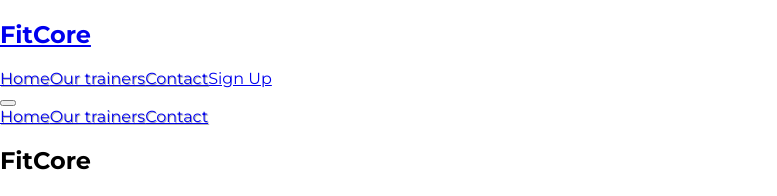
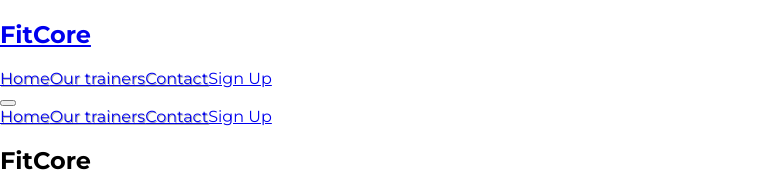
Before and after one commit to SphiriaDigital666/Gym-Project, a React (Create React App) app in the folder client/: page /login in a window 1280 px wide. Shown: the top 196 px of the page, without its empty margins (0-777 px from the left). Built offline with nearby package versions, Linux system fonts and the light colour scheme; the HTML template or start-up script is replaced by a standard one.

Commit message:
Fixed some errors related to authentication.

```diff
--- a/client/src/components/Navbar.jsx
+++ b/client/src/components/Navbar.jsx
@@ -1,6 +1,5 @@
-import { useState, useEffect } from "react";
+import { useState } from "react";
 import { NavLink, Link } from "react-router-dom";
-import { jwtDecode } from "jwt-decode";
 
 import "../assets/styles/Navbar.css";
 
@@ -17,33 +16,10 @@ const links = [
     name: "Contact",
     path: "/contact",
   },
-  // {
-  //   name: "Sign up",
-  //   path: "/login",
-  // },
 ];
 
-const Navbar = () => {
-  const [isLoggedIn, setIsLoggedIn] = useState(false);
+const Navbar = ({ isLoggedIn }) => {
   const [isToggled, setIsToggled] = useState(false);
-  const token = localStorage.getItem("token");
-
-  useEffect(() => {
-    if (token) {
-      try {
-        const decoded = jwtDecode(token);
-
-        if (decoded) {
-          setIsLoggedIn(true);
-        }
-      } catch (error) {
-        console.log("token has been tampered with");
-        localStorage.removeItem("token");
-        console.log(error.message);
-      }
-    }
-  }, []);
-
   const handleClick = () => {
     setIsToggled((prev) => !prev);
   };
@@ -62,15 +38,6 @@ const Navbar = () => {
         </h1>
         <nav className="hidden space-x-8 text-xs capitalize md:block xl:space-x-16 2xl:text-base">
           {links.map(({ name, path }) => (
-            // <NavLink
-            //   key={path}
-            //   to={path}
-            //   className={({ isActive }) =>
-            //     `${path === "/login" ? "bg-primary px-[0.6em] py-[0.3em] font-bold capitalize text-black" : "text-lift"} ${isActive && path !== "/login" ? "text-primary" : "hover:opacity-70"}`
-            //   }
-            // >
-            //   {name}
-            // </NavLink>
             <NavLink
               key={path}
               to={path}
@@ -103,7 +70,7 @@ const Navbar = () => {
         onClick={handleClick}
       >
         <nav className="flex w-full flex-col px-[10vw] pb-8 text-xs">
-          {links.map(({ name, path }) => (
+          {/* {links.map(({ name, path }) => (
             <NavLink
               key={path}
               to={path}
@@ -113,7 +80,26 @@ const Navbar = () => {
             >
               {name}
             </NavLink>
+          ))} */}
+          {links.map(({ name, path }) => (
+            <NavLink
+              key={path}
+              to={path}
+              className={({ isActive }) =>
+                `text-lift py-4 ${isActive ? "text-primary" : "hover:opacity-70"} ${path !== "/" && "mt-4"}`
+              }
+            >
+              {name}
+            </NavLink>
           ))}
+          <NavLink
+            to={isLoggedIn ? "/profile" : "/login"}
+            className={({ isActive }) =>
+              `mt-8 w-fit bg-primary px-[0.6em] py-[0.3em] font-bold capitalize text-black ${isActive ? "" : "hover:opacity-70"}`
+            }
+          >
+            {isLoggedIn ? "Profile" : "Sign Up"}
+          </NavLink>
         </nav>
       </section>
     </header>
--- a/client/src/pages/user/Login.jsx
+++ b/client/src/pages/user/Login.jsx
@@ -1,5 +1,5 @@
 import { useState } from "react";
-import { Link, useNavigate } from "react-router-dom";
+import { Link } from "react-router-dom";
 import "../../assets/styles/Login.css";
 
 const Login = () => {
@@ -13,8 +13,6 @@ const Login = () => {
     confirmPassword: "",
   });
   const [errorMessage, setErrorMessage] = useState(undefined);
-
-  const navigate = useNavigate();
 
   const handleClick = () => {
     setErrorMessage(undefined);
@@ -51,7 +49,9 @@ const Login = () => {
           return setErrorMessage(data.error);
         }
         localStorage.setItem("token", data.token);
-        data.isAdmin ? navigate("/admin") : navigate("/");
+        data.isAdmin
+          ? (window.location.href = "/admin")
+          : (window.location.href = "/");
       })
       .catch((err) => {
         console.log(err);
--- a/client/src/pages/user/Registration.jsx
+++ b/client/src/pages/user/Registration.jsx
@@ -84,7 +84,7 @@ const Registration = () => {
           "We couldn't fetch your details, please try again later.",
         );
       });
-  });
+  }, [navigate]);
 
   const handlePersonalInfoDataChange = (key, value) =>
     setPersonalInfo((prev) => ({ ...prev, [key]: value }));
--- a/client/src/pages/user/Root.jsx
+++ b/client/src/pages/user/Root.jsx
@@ -1,13 +1,34 @@
+import { useState, useEffect } from "react";
 import { useLocation, Outlet } from "react-router-dom";
+import { jwtDecode } from "jwt-decode";
+
 import Navbar from "../../components/Navbar";
 import Footer from "../../components/Footer";
 
 const Root = () => {
   const path = useLocation().pathname;
+  const [isLoggedIn, setIsLoggedIn] = useState(false);
+  const token = localStorage.getItem("token");
+
+  useEffect(() => {
+    if (token) {
+      try {
+        const decoded = jwtDecode(token);
+
+        if (decoded) {
+          setIsLoggedIn(true);
+        }
+      } catch (error) {
+        console.log("token has been tampered with");
+        localStorage.removeItem("token");
+        setIsLoggedIn(false);
+      }
+    }
+  }, [path]);
 
   return (
     <>
-      <Navbar />
+      <Navbar isLoggedIn={isLoggedIn} />
       <main className="bg-secondary text-white">
         <Outlet />
       </main>
```
